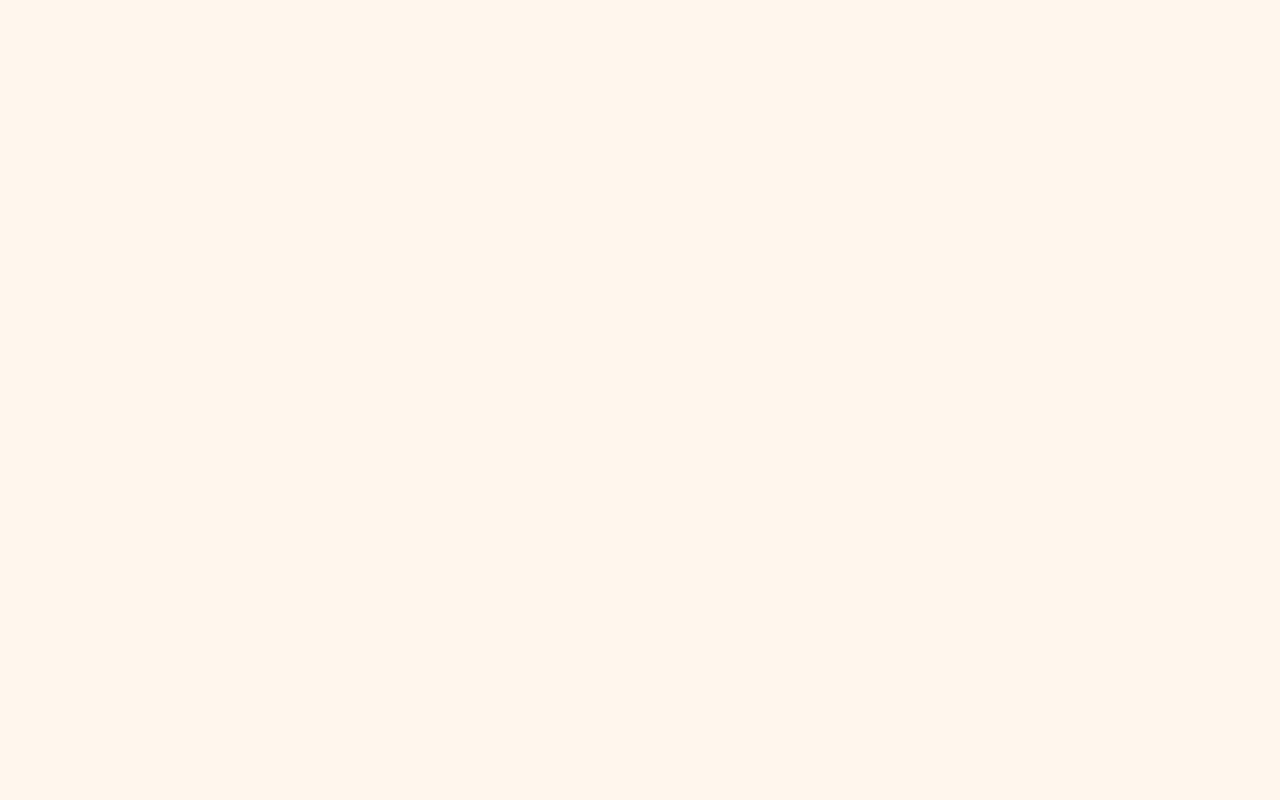
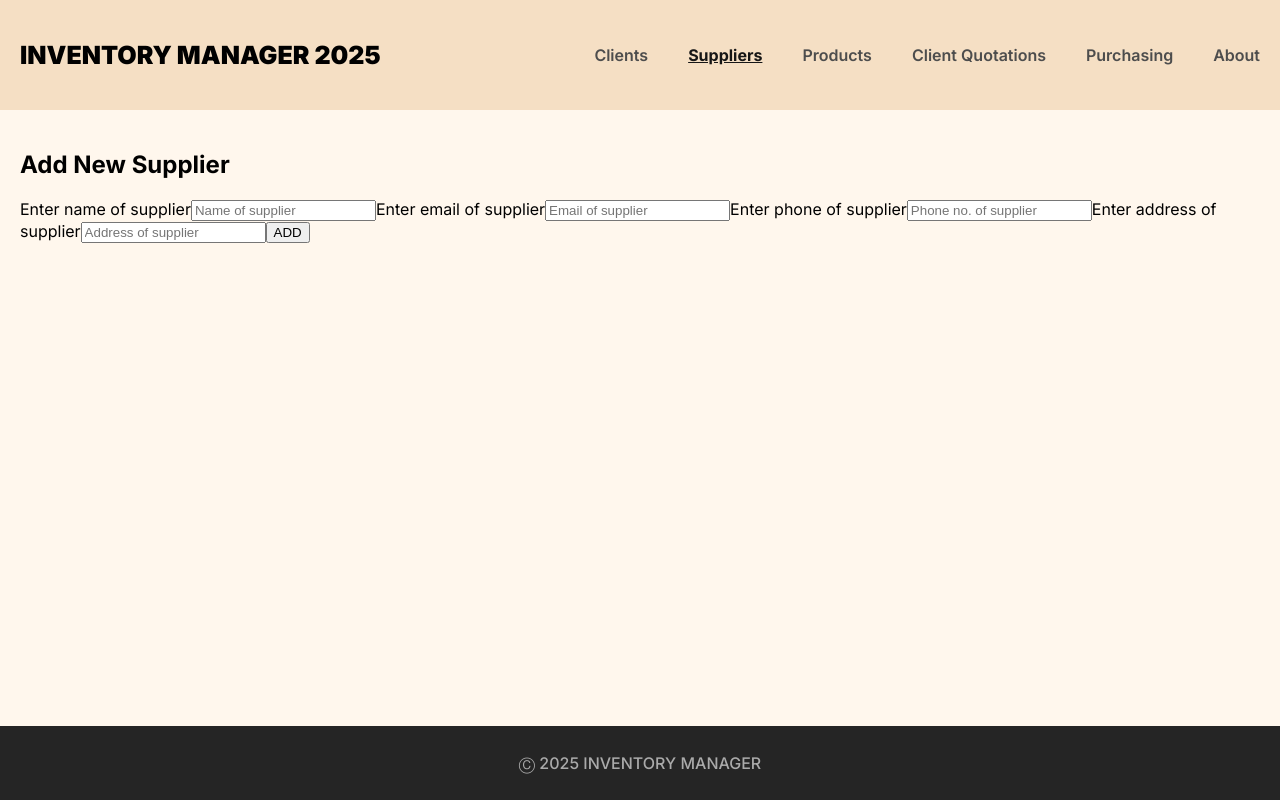
Before and after one commit to athulsebastiant/inventory_mgmt, a React (Vite) app in the folder frontend/: page /suppliers/add-new-supplier in a window 1280 px wide. Before the commit this address had no page. Built offline with nearby package versions, Linux system fonts and the light colour scheme.

Commit message:
added supplier frontend

```diff
--- a/frontend/src/App.jsx
+++ b/frontend/src/App.jsx
@@ -11,6 +11,8 @@ import ProductDetails from "./pages/ProductDetails";
 import AddNewProduct from "./pages/AddNewProduct";
 import AddNewClient from "./pages/AddNewClient";
 import ClientDetails from "./pages/ClientDetails";
+import SupplierDetails from "./pages/SupplierDetails";
+import AddNewSupplier from "./pages/AddNewSupplier";
 const App = () => {
   return (
     <BrowserRouter>
@@ -24,6 +26,11 @@ const App = () => {
           <Route path="clients/:id" element={<ClientDetails />} />
           <Route path="clients/add-new-client" element={<AddNewClient />} />
           <Route path="suppliers" element={<Suppliers />} />
+          <Route path="suppliers/:id" element={<SupplierDetails />} />
+          <Route
+            path="suppliers/add-new-supplier"
+            element={<AddNewSupplier />}
+          />
           <Route path="client-quotations" element={<ClientQuots />} />
           <Route path="purchasing" element={<Purchasing />} />
         </Route>
--- /dev/null
+++ b/frontend/src/pages/AddNewSupplier.jsx
@@ -0,0 +1,87 @@
+import React, { useState } from "react";
+import axios from "axios";
+import { useNavigate } from "react-router-dom";
+const AddNewSupplier = () => {
+  const navigate = useNavigate();
+  const [name, setName] = useState("");
+  const [email, setEmail] = useState("");
+  const [phone, setPhone] = useState("");
+  const [address, setAddress] = useState("");
+
+  const onSubmitHandler = async (e) => {
+    e.preventDefault();
+    try {
+      const body = {
+        name,
+        email,
+        phone,
+        address,
+      };
+
+      const response = await axios.post(
+        "http://localhost:5000/api/suppliers/",
+        body
+      );
+
+      if (response.status === 201) {
+        setName("");
+        setEmail("");
+        setPhone("");
+        setAddress("");
+        const { supplier } = response.data;
+        navigate(`/suppliers/${supplier._id}`);
+      }
+    } catch (error) {
+      console.log(error);
+    }
+  };
+  return (
+    <>
+      <h2>Add New Supplier</h2>
+      <form onSubmit={onSubmitHandler}>
+        <label htmlFor="name">Enter name of supplier</label>
+        <input
+          type="text"
+          placeholder="Name of supplier"
+          name="name"
+          value={name}
+          required
+          onChange={(e) => setName(e.target.value)}
+        />
+
+        <label htmlFor="email">Enter email of supplier</label>
+        <input
+          type="text"
+          placeholder="Email of supplier"
+          name="email"
+          value={email}
+          required
+          onChange={(e) => setEmail(e.target.value)}
+        />
+
+        <label htmlFor="phone">Enter phone of supplier</label>
+        <input
+          type="text"
+          placeholder="Phone no. of supplier"
+          name="phone"
+          value={phone}
+          required
+          onChange={(e) => setPhone(e.target.value)}
+        />
+
+        <label htmlFor="address">Enter address of supplier</label>
+        <input
+          type="text"
+          placeholder="Address of supplier"
+          name="address"
+          value={address}
+          required
+          onChange={(e) => setAddress(e.target.value)}
+        />
+        <button type="submit">ADD</button>
+      </form>
+    </>
+  );
+};
+
+export default AddNewSupplier;
--- a/frontend/src/pages/ClientDetails.jsx
+++ b/frontend/src/pages/ClientDetails.jsx
@@ -1,7 +1,45 @@
 import React from "react";
+import { useEffect, useState } from "react";
+import { useParams } from "react-router-dom";
+import axios from "axios";
+const ClientDetails = () => {
+  const params = useParams();
+  const [clientInfo, setClientInfo] = useState(null);
 
-const ClientDetails = () => {
-  return <div>ClientDetails</div>;
+  async function getClient() {
+    try {
+      const response = await axios.get(
+        `http://localhost:5000/api/clients/${params.id}`
+      );
+      setClientInfo(response.data);
+    } catch (error) {
+      console.log(error.message);
+    }
+  }
+
+  useEffect(() => {
+    getClient();
+  }, [params.id]);
+  return (
+    <div>
+      {clientInfo ? (
+        <div>
+          <h2>{clientInfo.name}</h2>
+          <h3>contact person: {clientInfo.contactPerson}</h3>
+          <p>phone: {clientInfo.phone}</p>
+          <p>email: {clientInfo.email}</p>
+          <p>address: {clientInfo.address}</p>
+          <p>gst number: {clientInfo.gstNumber}</p>
+          <p>company type: {clientInfo.companyType}</p>
+          <h3>notes: {clientInfo.notes}</h3>
+          <h4>{clientInfo.status}</h4>
+          <p>preferred contact method: {clientInfo.preferredContactMethod}</p>
+        </div>
+      ) : (
+        <h2></h2>
+      )}
+    </div>
+  );
 };
 
 export default ClientDetails;
--- /dev/null
+++ b/frontend/src/pages/SupplierDetails.jsx
@@ -0,0 +1,13 @@
+import React from "react";
+
+const SupplierDetails = () => {
+  return (
+    <div>
+      <h2>Supplier Details</h2>
+      <p>Link products to this supplier</p>
+      <p>Make this look like host vans details and options kind of thing</p>
+    </div>
+  );
+};
+
+export default SupplierDetails;
--- a/frontend/src/pages/Suppliers.jsx
+++ b/frontend/src/pages/Suppliers.jsx
@@ -1,7 +1,42 @@
-import React from "react";
+import React, { useEffect, useState } from "react";
+import axios from "axios";
+import { Link } from "react-router-dom";
+const Suppliers = () => {
+  const [suppliers, setSuppliers] = useState([]);
+  const fetchSuppliers = async () => {
+    try {
+      const response = await axios.get("http://localhost:5000/api/suppliers/");
+      setSuppliers(response.data);
+    } catch (error) {
+      console.log(error);
+      console.log(error.response?.data || error.message);
+    }
+  };
 
-const Suppliers = () => {
-  return <div>Suppliers</div>;
+  useEffect(() => {
+    fetchSuppliers();
+  }, []);
+
+  const supplierElements = suppliers.map((supplier) => (
+    <div key={supplier._id}>
+      <Link to={`${supplier._id}`}>
+        <p>{supplier.name}</p>
+        <p>{supplier.email}</p>
+        <p>{supplier.phone}</p>
+        <p>{supplier.address}</p>
+      </Link>
+    </div>
+  ));
+
+  return (
+    <div>
+      <h1>All Suppliers</h1>
+      <div>
+        <Link to={"add-new-supplier"}>Add new Supplier</Link>
+      </div>
+      <div>{supplierElements}</div>
+    </div>
+  );
 };
 
 export default Suppliers;
```
Also changed, not shown: 1 other file (tests, documents, lock files or other folders).
